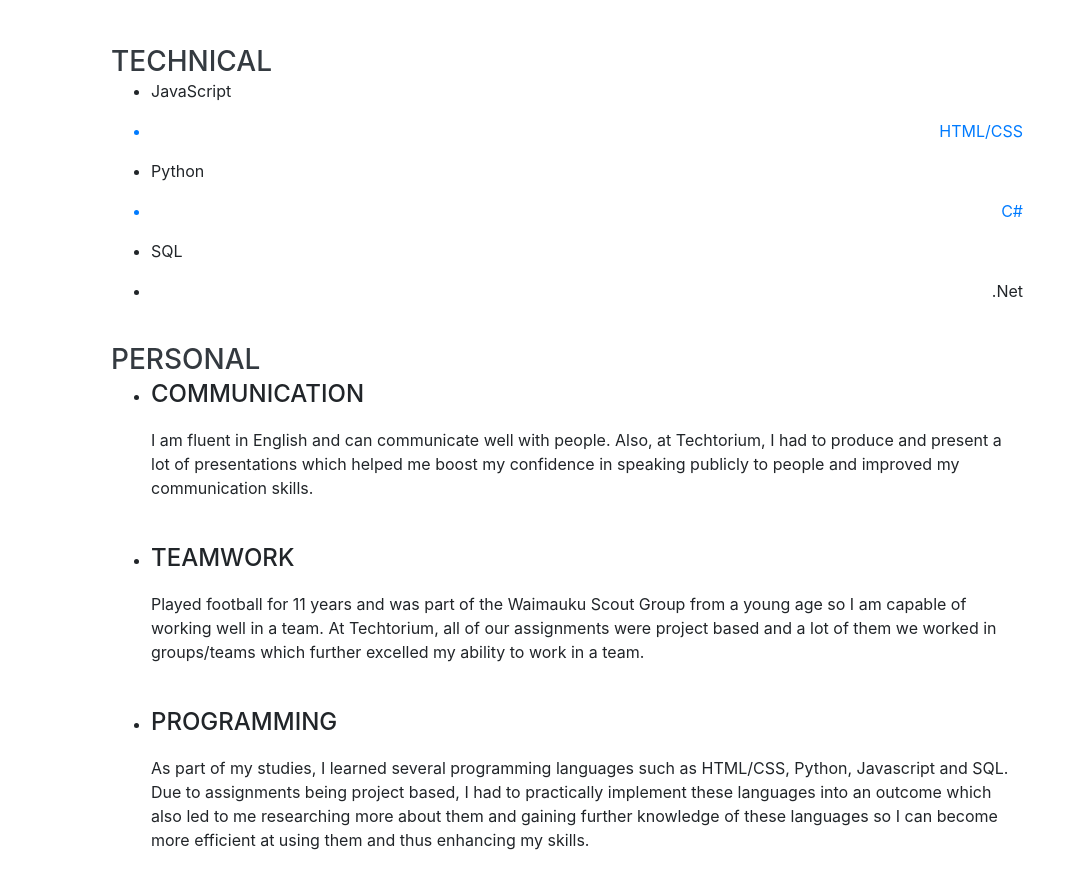
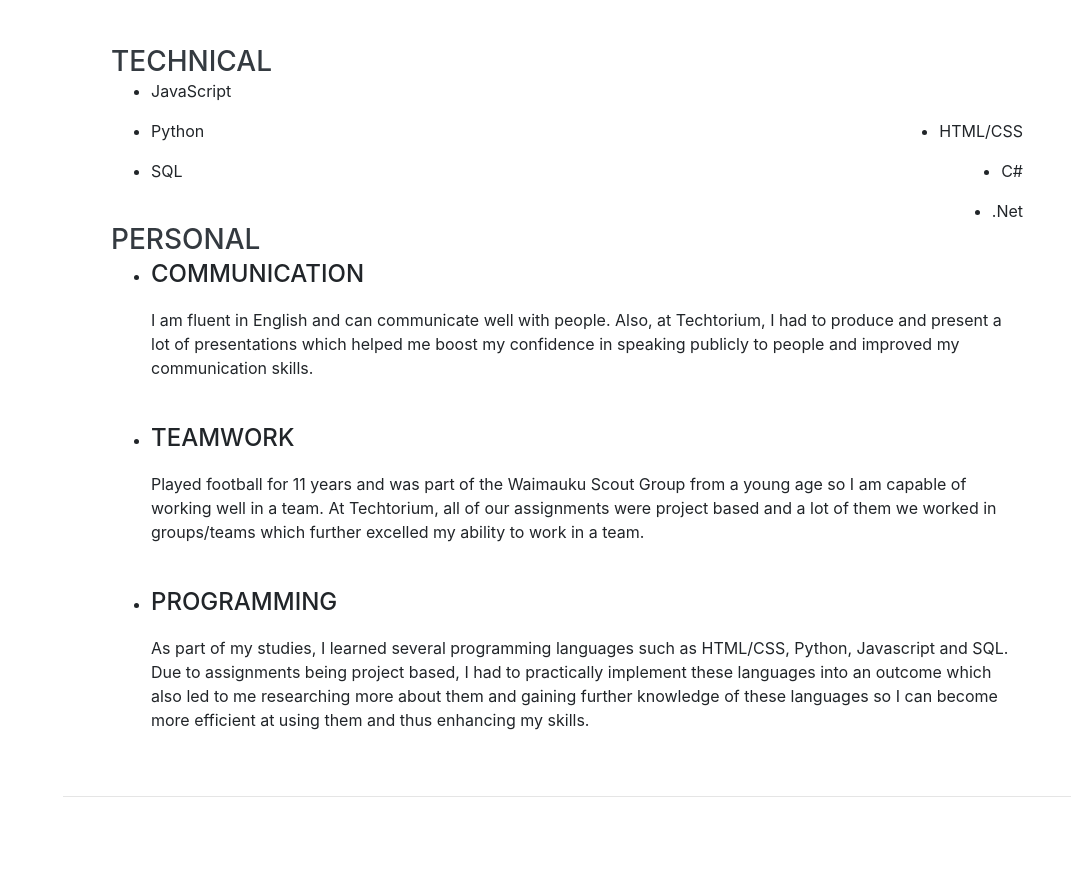
Before and after one commit to Ryan-Goult/Ryan-Goult.github.io, a website with bundled scripts: page index.html in a window 1280 px wide. Shown: the part 2617-3506 px from the top of the page, without its empty margins (209-1280 px from the left). Built offline with nearby package versions, Linux system fonts and the light colour scheme; a web font is replaced by a local one.

Commit message:
Initial Commit

```diff
--- a/index.html
+++ b/index.html
@@ -188,27 +188,23 @@
 			<li>
 				<p>JavaScript</p>
 			</li>
-			<div class="resume-date text-md-right">
-			<span class="text-primary">
+			<div class="resume-date text-md-right" style="float:right">
 			<li>
 				<p>HTML/CSS</p>
 			</li>
-			</span>
 			</div>
 			<li>
 				<p>Python</p>
 			</li>
-			<div class="resume-date text-md-right">
-			<span class="text-primary">
+			<div class="resume-date text-md-right" style="float:right">
 			<li>
 				<p>C#</p>
 			</li>
-			</span>
 			</div>
 			<li>
 				<p>SQL</p>
 			</li>
-			<div class="resume-date text-md-right">
+			<div class="resume-date text-md-right" style="float:right">
 
 			<li>
 				<p>.Net</p>
```
